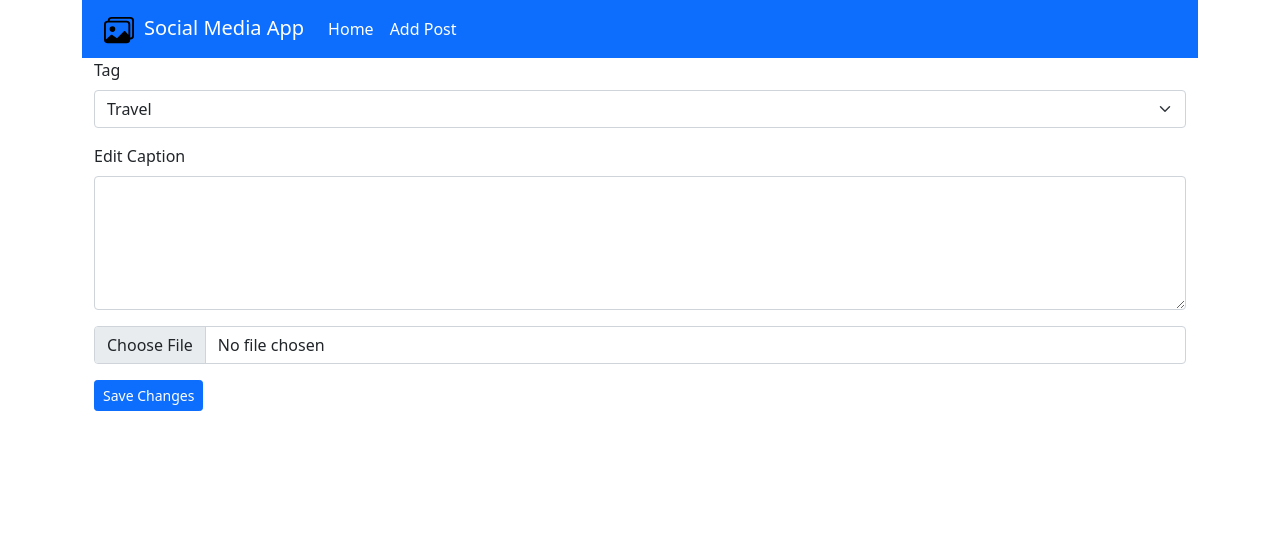
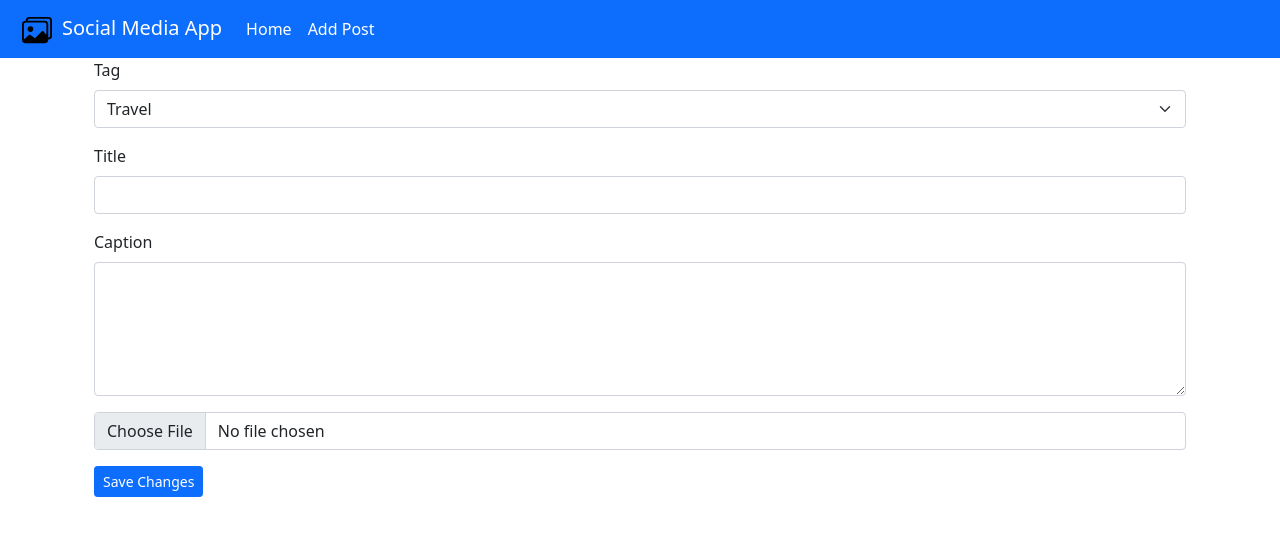
Before and after one commit to npulkis/CrudProject, a PHP site: page /add_post_form.php in a window 1280 px wide. Shown: the top 536 px of the page. Run offline with PHP 8.4, Linux system fonts and the light colour scheme; data comes from the database, SQL or seed files in the repository.

Commit message:
Added changes to add and edit post to incorporate new sql field 'title'

```diff
--- a/add_post.php
+++ b/add_post.php
@@ -2,6 +2,7 @@
 
 // Get the product data
 $tag_id = filter_input(INPUT_POST, 'tag_id', FILTER_VALIDATE_INT);
+$title = filter_input(INPUT_POST, 'title');
 $caption = filter_input(INPUT_POST, 'caption');
 $likes = filter_input(INPUT_POST, 'likes', FILTER_VALIDATE_INT);
 
@@ -63,11 +64,12 @@ $likes = filter_input(INPUT_POST, 'likes', FILTER_VALIDATE_INT);
 
     // Add the product to the database
     $query = "INSERT INTO posts
-                 (tagID, caption, likes, image)
+                 (tagID, title,caption, likes, image)
               VALUES
-                 (:tag_id, :caption, :likes, :image)";
+                 (:tag_id,:title, :caption, :likes, :image)";
     $statement = $db->prepare($query);
     $statement->bindValue(':tag_id', $tag_id);
+    $statement->bindValue(':title', $title);
     $statement->bindValue(':caption', $caption);
     $statement->bindValue(':likes', $likes);
     $statement->bindValue(':image', $image);
--- a/add_post_form.php
+++ b/add_post_form.php
@@ -6,11 +6,13 @@ $statement->execute();
 $tags = $statement->fetchAll();
 $statement->closeCursor();
 ?>
-    <!-- the head section -->
-    <div class="container">
+
 <?php
 include('includes/header.php');
 ?>
+    <!-- the head section -->
+    <div class="container">
+
 
         <div class="container">
 
@@ -20,7 +22,7 @@ include('includes/header.php');
                   id="add_record_form">
                 <input type="hidden" name="likes" value="0">
                 <div class="mb-3">
-                    <label for="exampleFormControlInput1" class="form-label">Tag</label>
+                    <label for="tag_id" class="form-label">Tag</label>
 <!--                    <input type="text" class="form-control" id="tagID" name="tag_id" placeholder="Enter Tag ID">-->
                     <select name="tag_id" class="form-select" aria-label="Select Tag">
                         <?php foreach ($tags as $tag) : ?>
@@ -31,7 +33,13 @@ include('includes/header.php');
                     </select>
                 </div>
                 <div class="mb-3">
-                    <label for="exampleFormControlTextarea1" class="form-label">Edit Caption</label>
+                    <label for="title" class="form-label">Title</label>
+                    <input type="text" name="title" class="form-control" id="title" aria-describedby="inputGroupFileAddon04">
+                </div>
+
+
+                <div class="mb-3">
+                    <label for="caption" class="form-label">Caption</label>
                     <textarea class="form-control" id="caption" name="caption" rows="5" ></textarea>
                 </div>
 
--- a/edit_post.php
+++ b/edit_post.php
@@ -3,6 +3,7 @@
 // Get the record data
 $post_id = filter_input(INPUT_POST, 'post_id', FILTER_VALIDATE_INT);
 $tag_id = filter_input(INPUT_POST, 'tag_id', FILTER_VALIDATE_INT);
+$title = filter_input(INPUT_POST, 'title');
 $caption = filter_input(INPUT_POST, 'caption');
 $likes = filter_input(INPUT_POST, 'likes', FILTER_VALIDATE_FLOAT);
 
@@ -48,12 +49,14 @@ if ($post_id == NULL) {
 
     $query = 'UPDATE posts
 SET tagID = :tag_id,
+title = :title,
 caption = :caption,
 likes = :likes,
 image = :image
 WHERE postID = :post_id';
     $statement = $db->prepare($query);
     $statement->bindValue(':tag_id', $tag_id);
+    $statement->bindValue(':title', $title);
     $statement->bindValue(':caption', $caption);
     $statement->bindValue(':likes', $likes);
     $statement->bindValue(':image', $image);
--- a/posts.php
+++ b/posts.php
@@ -102,7 +102,7 @@ if ($posts > 0) {
                 <img class="card-img-top" src="./image_uploads/' . $post['image'] . ' " alt="Card image cap">
                 </a>
                 <div class="card-body">
-                  <p class="card-text">' . htmlspecialchars_decode(substr($post['caption'], 0, 255)) . '</p>
+                  <p class="card-text">' . htmlspecialchars_decode(substr($post['title'], 0, 150)) . '</p>
                     <div class="d-flex justify-content-between align-items-center">
                    <div class="btn-group">
 
```
Also changed, not shown: edit_post_form.php (+8 -2 lines).
